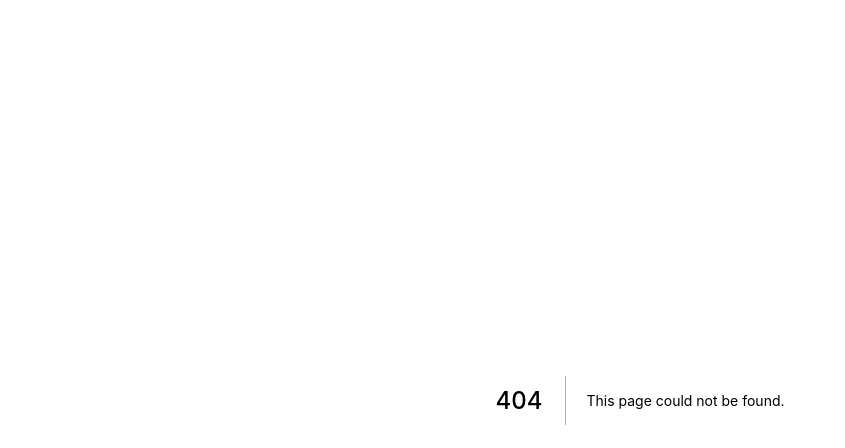
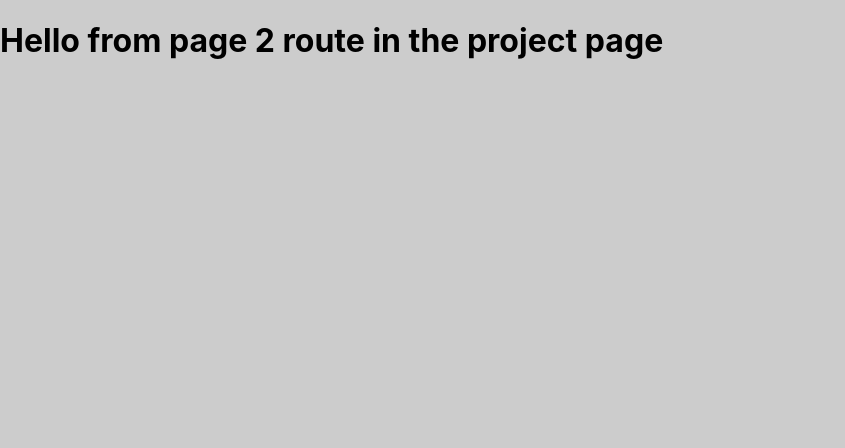
Before and after one commit to L8dySneaks/mas-next, a Next.js app: page /page2/projects in a window 1280 px wide. Before the commit this address had no page. Shown: the top 448 px of the page, without its empty margins (0-845 px from the left). Built offline with nearby package versions, Linux system fonts and the light colour scheme.

Commit message:
example of nested routing

```diff
--- a/pages/_app.tsx
+++ b/pages/_app.tsx
@@ -10,7 +10,7 @@ import '../styles/globals.css'
  *
  */
 function App({ Component, pageProps }) {
-  console.log('app file');
+  // console.log('app file');
   return <Component {...pageProps} />
 }
 
--- a/pages/index.tsx
+++ b/pages/index.tsx
@@ -14,7 +14,7 @@ export default function Home() {
         <h1 className={styles.title}>
         {/* Use the NextJS link tag in order to give smooth transition instead of reloading the entire page */}
          Welcome, go to
-          <Link href="/page2">
+          <Link href="/page2/projects">
             <a> Page 2</a>
           </Link>
         </h1>
--- /dev/null
+++ b/pages/page2/projects.tsx
@@ -0,0 +1,6 @@
+export default function() {
+  // nested routing
+  // Should be a react component
+  // returns a valid jsx element
+  return <h1>Hello from page 2 route in the project page</h1>;
+}
```
Also changed, not shown: pages/page2/index.tsx (renamed from pages/page2.tsx).
